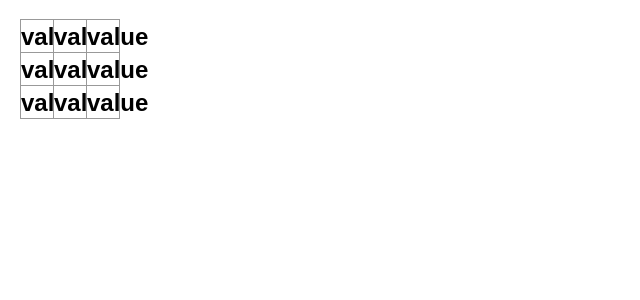
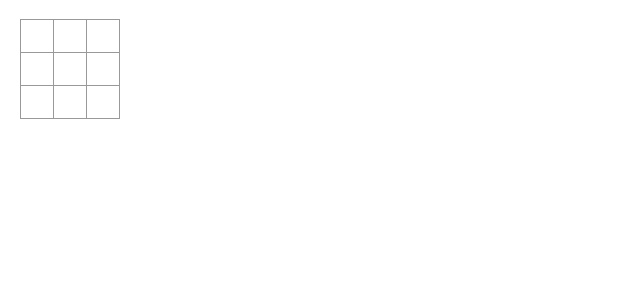
Before and after one commit to awang5149/my-react-app, a React (Vite) app: page / in a window 1280 px wide. Shown: the top 300 px of the page, without its empty margins (0-640 px from the left). Built offline with nearby package versions, Linux system fonts and the light colour scheme.

Commit message:
Surrounding value in curly braces now passes prop

```diff
--- a/src/App.jsx
+++ b/src/App.jsx
@@ -1,5 +1,5 @@
 function Square({ value }) {
-  return <button className="square">value</button>;
+  return <button className="square">{value}</button>;
 }
 
 export default function Board() {
```
